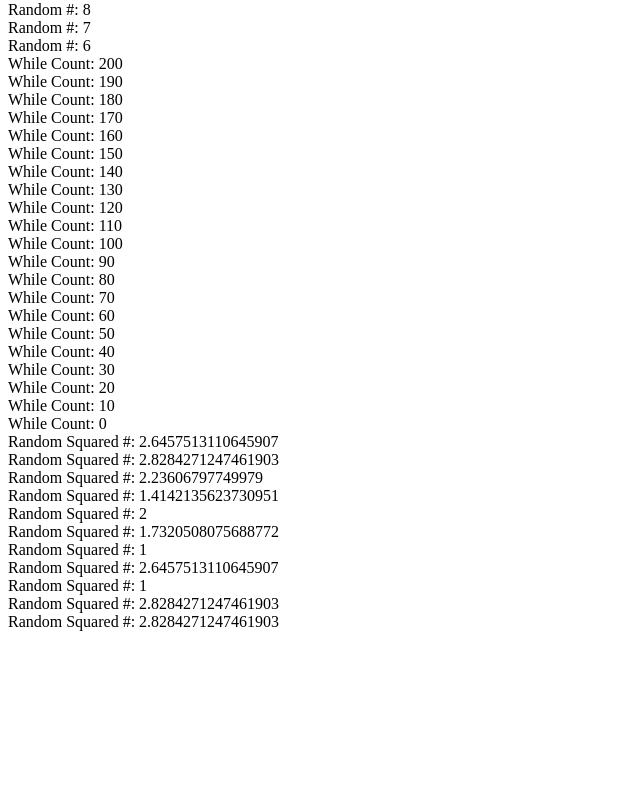
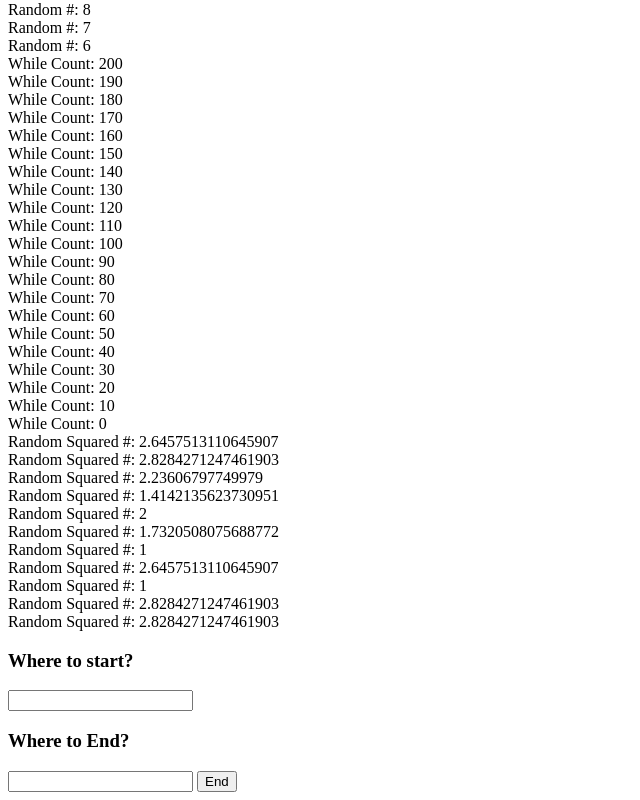
Before and after one commit to JosephEnr/JavaTest, a plain HTML site: page index.html in a window 1280 px wide. Shown: the part 1411-2211 px from the top of the page, without its empty margins (0-640 px from the left). Before the commit the page ends 2050 px from the top, so only its background shows below. Drawn offline with Linux system fonts and the light colour scheme.

Commit message:
Update index.html

```diff
--- a/index.html
+++ b/index.html
@@ -7,5 +7,10 @@
 <noscript>Noscript</noscript>
 </head>
 <body>
+      <h3>Where to start?</h3>
+          <input type="text" id="start">
+    <h3>Where to End?</h3>
+      <input type="text" id="end">
+    <button onclick="myLoop1()">End</button>
 </body>
 </html>
```
